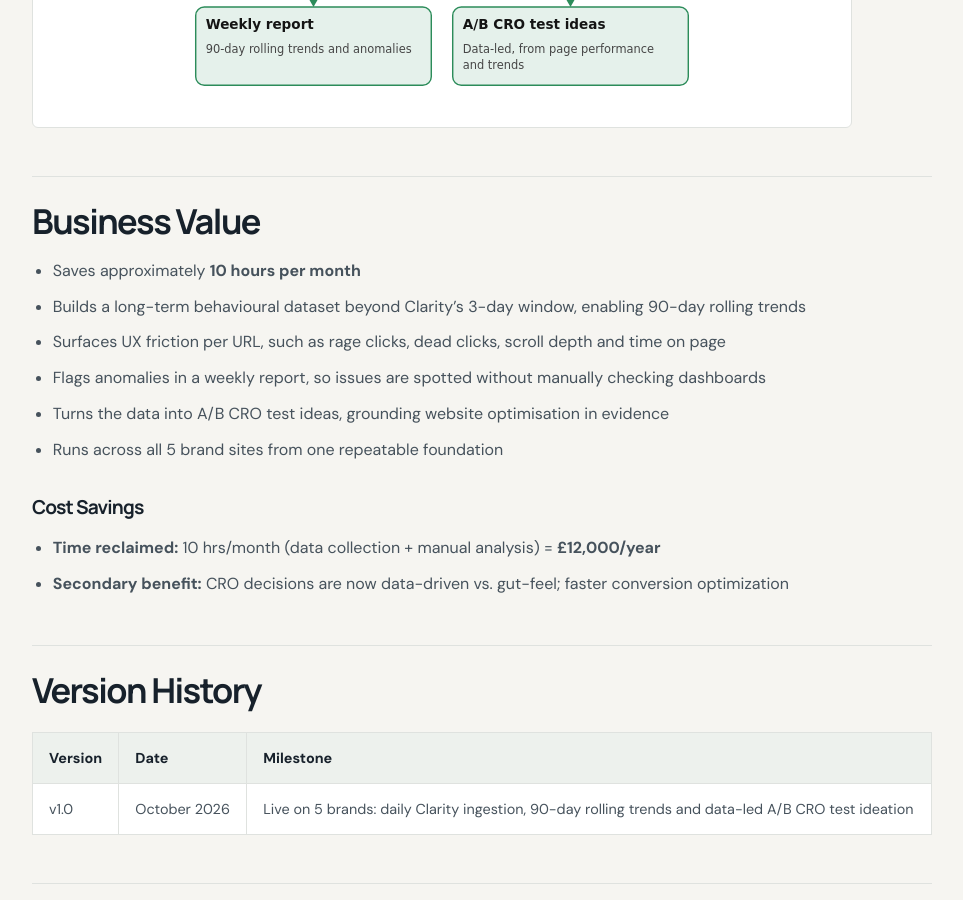
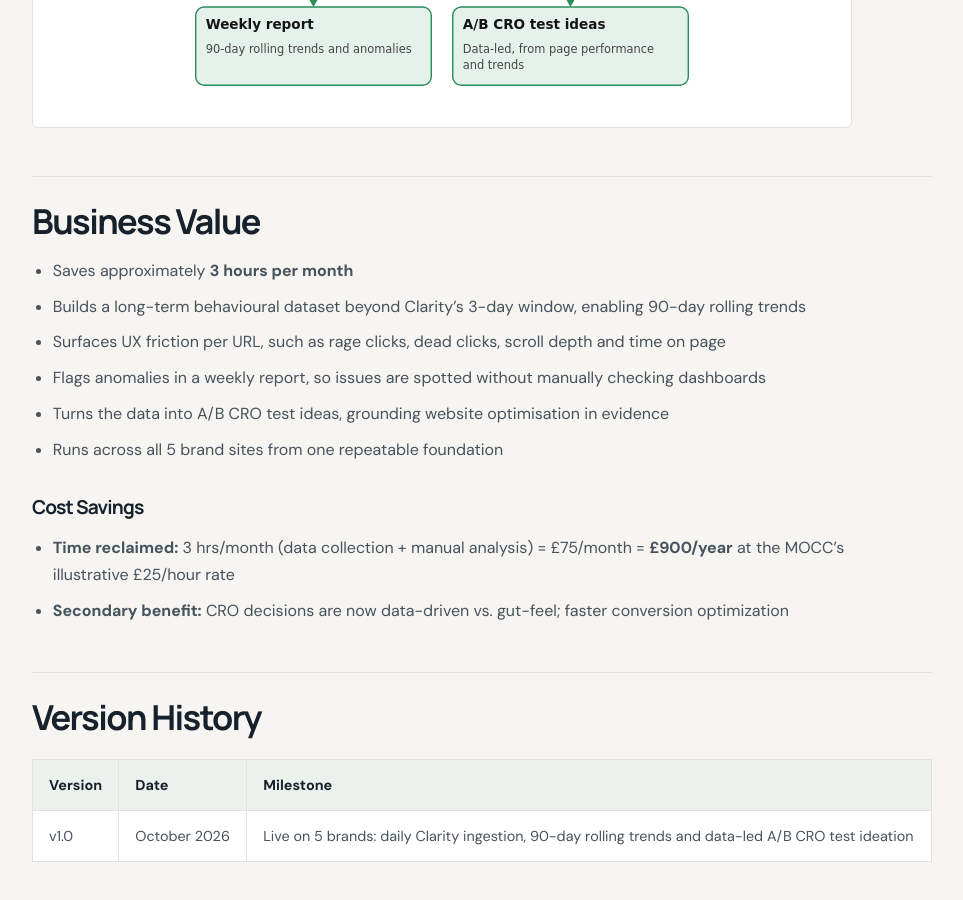
Before and after one commit to georgefwmurray/Marketing-Operations-Control-Centre, a Jekyll site: the page built from Agents/Clarity Website Analyst/Clarity-Website-Analyst.md, in a window 1280 px wide and 900 px high, scrolled down 2072 px. Shown: the whole window, without its empty margins (158-1121 px from the left). Built offline with Jekyll 4.4.1, drawn with Linux system fonts in a browser that asks for light colours.

Commit message:
Align agent capacity savings to £25 per hour

```diff
--- a/Agents/Clarity Website Analyst/Clarity-Website-Analyst.md
+++ b/Agents/Clarity Website Analyst/Clarity-Website-Analyst.md
@@ -47,7 +47,7 @@ Copilot Studio then reads this list with two agents:
 
 ## Business Value
 
-- Saves approximately **10 hours per month**
+- Saves approximately **3 hours per month**
 - Builds a long-term behavioural dataset beyond Clarity's 3-day window, enabling 90-day rolling trends
 - Surfaces UX friction per URL, such as rage clicks, dead clicks, scroll depth and time on page
 - Flags anomalies in a weekly report, so issues are spotted without manually checking dashboards
@@ -56,7 +56,7 @@ Copilot Studio then reads this list with two agents:
 
 ### Cost Savings
 
-- **Time reclaimed:** 10 hrs/month (data collection + manual analysis) = **£12,000/year**
+- **Time reclaimed:** 3 hrs/month (data collection + manual analysis) = £75/month = **£900/year** at the MOCC's illustrative £25/hour rate
 - **Secondary benefit:** CRO decisions are now data-driven vs. gut-feel; faster conversion optimization
 
 ## Version History
```
